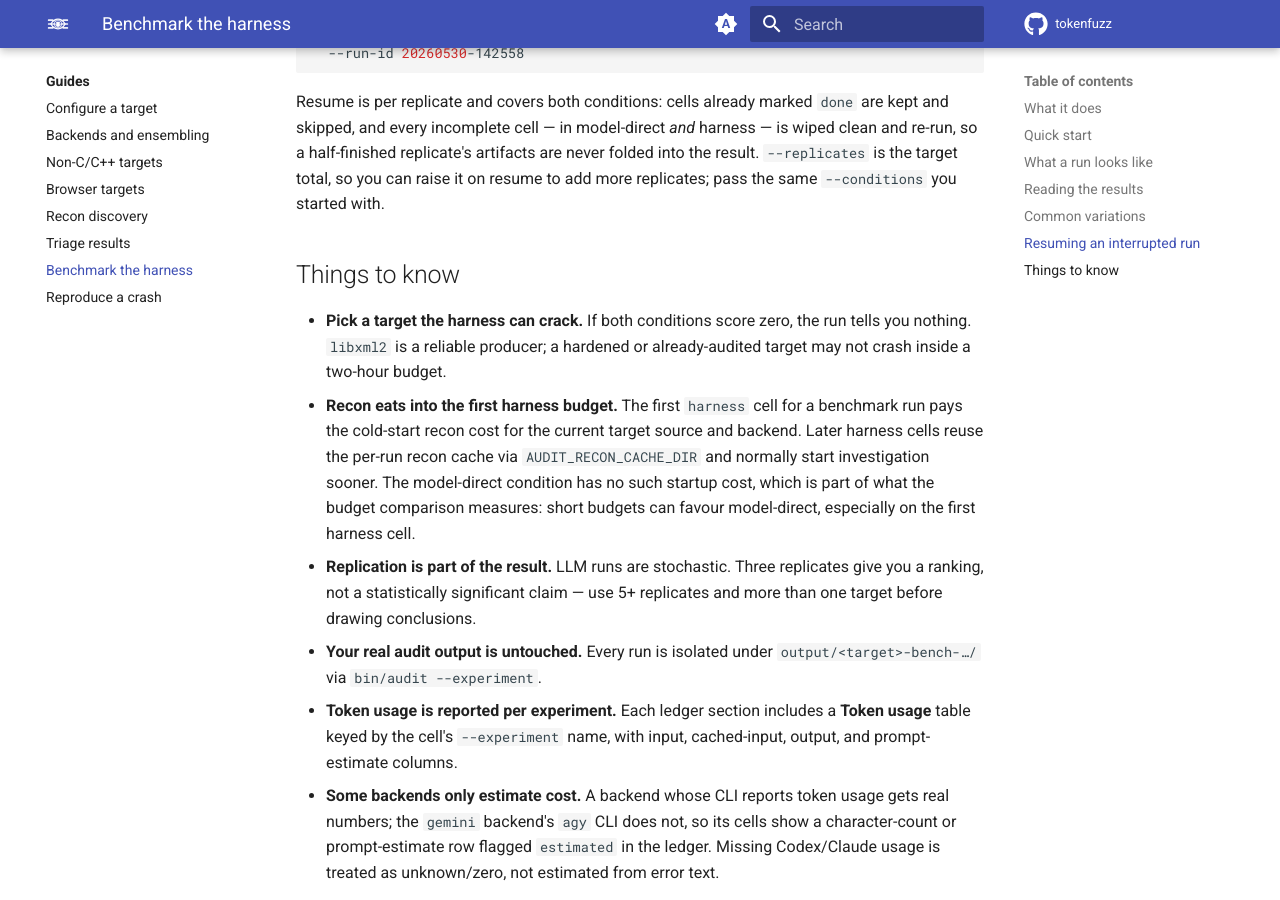
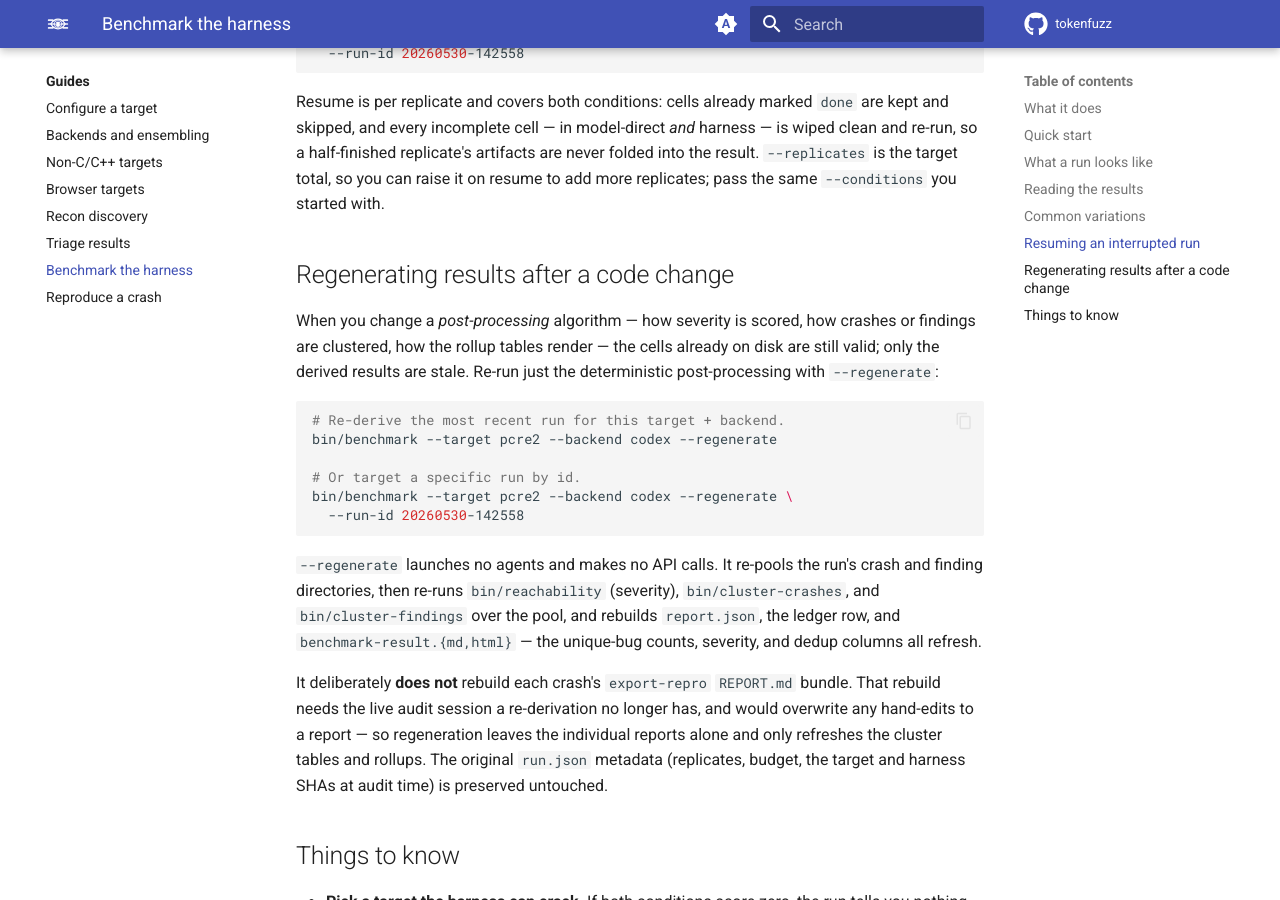
Before and after one commit to tokenfuzz/tokenfuzz, an MkDocs documentation site: the page built from docs/guides/benchmark.md, in a window 1280 px wide and 900 px high, scrolled down 4959 px. Built offline with MkDocs 1.6.1 and Material for MkDocs 9.7.7, drawn with Linux system fonts in a browser that asks for light colours; comment, search, counter and statistics services are not loaded.

Commit message:
Add benchmark --regenerate; canonical column for crash clusters
bin/benchmark --regenerate re-derives an existing run's results from the
artifacts already on disk: no cells are launched and no LLM is called. It
re-pools the run, re-scores severity (bin/reachability), re-clusters crashes
and findings, and rebuilds report.json, the ledger row, and
benchmark-result.{md,html}. It deliberately skips the per-crash export-repro
REPORT bundle (guarded by BENCH_REGEN_SKIP_REPORTS) — that needs live session
state and would clobber hand-edited reports. Targets --run-id / BENCHMARK_RUNID
or the most recent run; run.json metadata is preserved. All edits land on the
pooled copies (build_pool copytrees), never the original cell artifacts.

bin/cluster-crashes gains a Canonical column to match bin/cluster-findings.
The canonical is the highest-severity member (level, then score, ties → lowest
id) and now drives the severity columns, the Root signature, and the
Canonical column; Members are ordered severity-descending with the canonical
in bold. The CL-<hash> cluster id stays anchored on the bucket representative
so it is stable regardless of which member is most severe.

Tests: cluster-crashes gains canonical-column + highest-severity-wins
assertions (incl. a fixture proving severity, not id order, picks the
canonical); test_benchmark adds T9r covering regenerate (no cells launched,
export-repro skipped, run.json untouched, rollups rebuilt, no-run error).
Docs updated: deduplication concept, benchmark guide, command reference.

````diff
--- a/docs/guides/benchmark.md
+++ b/docs/guides/benchmark.md
@@ -192,6 +192,36 @@ artifacts are never folded into the result. `--replicates` is the target
 total, so you can raise it on resume to add more replicates; pass the same
 `--conditions` you started with.
 
+## Regenerating results after a code change
+
+When you change a *post-processing* algorithm — how severity is scored, how
+crashes or findings are clustered, how the rollup tables render — the cells
+already on disk are still valid; only the derived results are stale. Re-run
+just the deterministic post-processing with `--regenerate`:
+
+```bash
+# Re-derive the most recent run for this target + backend.
+bin/benchmark --target pcre2 --backend codex --regenerate
+
+# Or target a specific run by id.
+bin/benchmark --target pcre2 --backend codex --regenerate \
+  --run-id 20260530-142558
+```
+
+`--regenerate` launches no agents and makes no API calls. It re-pools the
+run's crash and finding directories, then re-runs `bin/reachability`
+(severity), `bin/cluster-crashes`, and `bin/cluster-findings` over the pool,
+and rebuilds `report.json`, the ledger row, and
+`benchmark-result.{md,html}` — the unique-bug counts, severity, and dedup
+columns all refresh.
+
+It deliberately **does not** rebuild each crash's `export-repro` `REPORT.md`
+bundle. That rebuild needs the live audit session a re-derivation no longer
+has, and would overwrite any hand-edits to a report — so regeneration leaves
+the individual reports alone and only refreshes the cluster tables and
+rollups. The original `run.json` metadata (replicates, budget, the target and
+harness SHAs at audit time) is preserved untouched.
+
 ## Things to know
 
 - **Pick a target the harness can crack.** If both conditions score
````
Also changed, not shown: docs/concepts/deduplication.md (+12 -0 lines), docs/reference/commands.md (+13 -0 lines), 4 other files.
